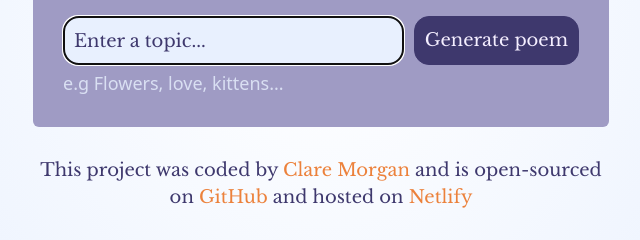
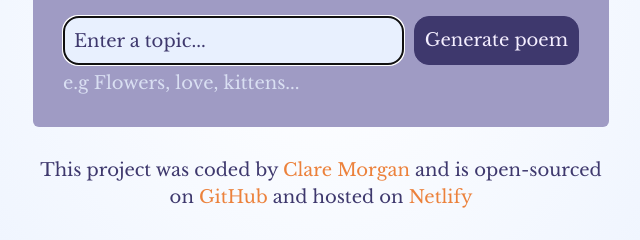
Before and after one commit to ClareMorgan/ai-poem-generator, a plain HTML site: page index.html in a window 1280 px wide. Shown: the part 296-536 px from the top of the page, 319-959 px from the left. Drawn offline with nearby package versions, Linux system fonts and the light colour scheme.

Commit message:
Updated font style

```diff
--- a/src/style.css
+++ b/src/style.css
@@ -50,6 +50,7 @@ a:hover {
   opacity: 0.8;
   color: #e8f0fe;
   font-size: 18px;
+  font-family: "Libre Baskerville", serif;
 }
 .search-input {
   padding: 10px;
```
